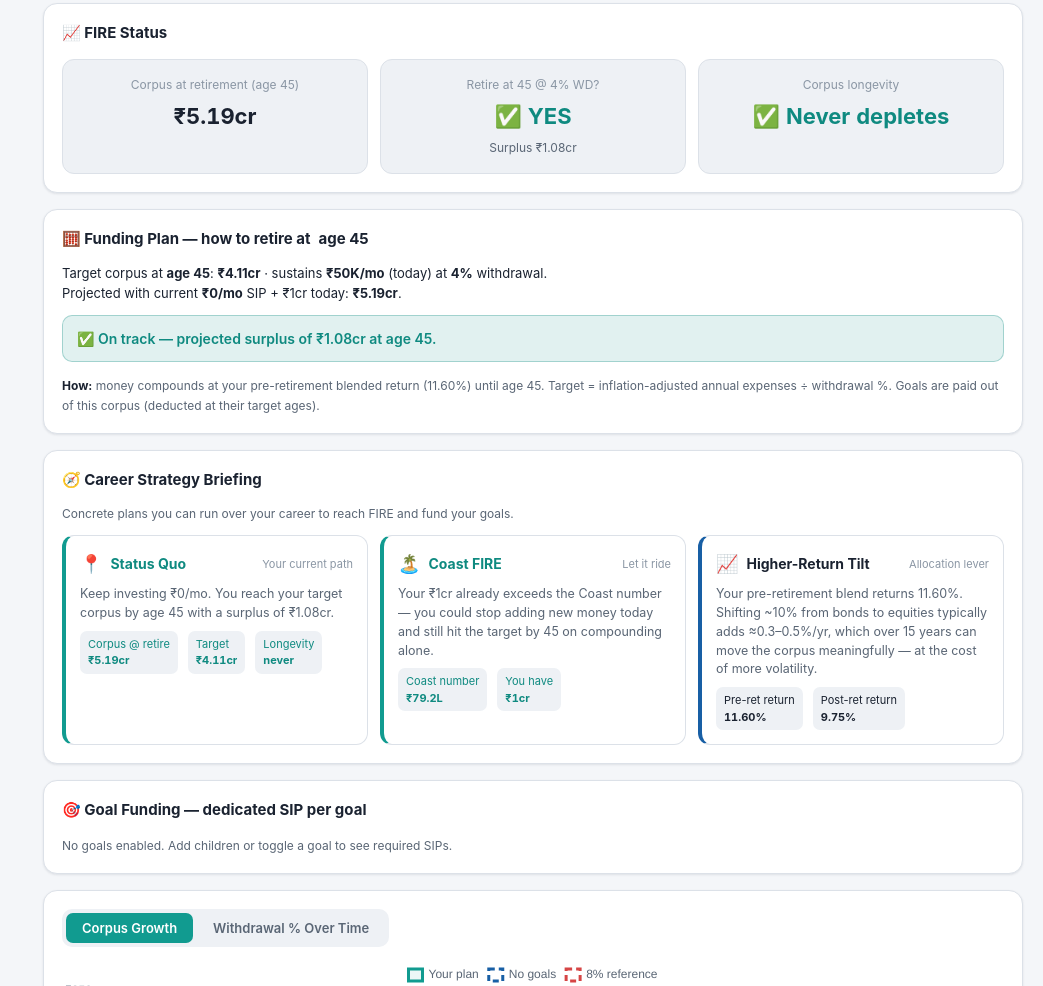
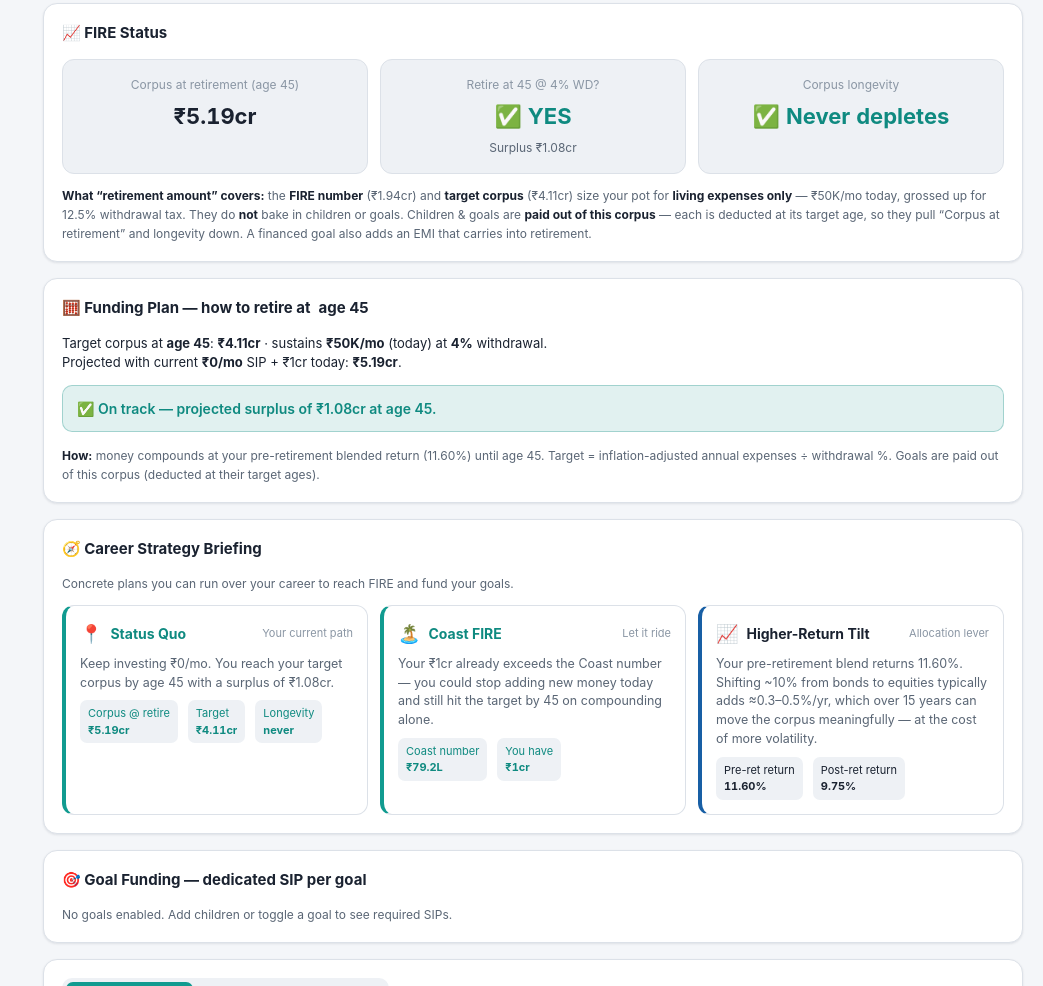
Before and after one commit to ajaykhannaus/fire-planner, a website with bundled scripts: page public/index.html in a window 1280 px wide. Shown: the part 2175-3161 px from the top of the page, without its empty margins (237-1280 px from the left). Built offline with nearby package versions, Linux system fonts and the light colour scheme.

Commit message:
Add FIRE Status explainer: clarify what the retirement amount covers
Adds a note under FIRE Status spelling out that the FIRE number and
target corpus size the pot for living expenses only (grossed up for
withdrawal tax), and that children/goals are either deducted from the
corpus or ring-fenced depending on the separate-goals toggle.

Co-Authored-By: Claude Opus 4.7 <noreply@anthropic.com>

```diff
--- a/public/index.html
+++ b/public/index.html
@@ -106,6 +106,7 @@
       <section class="card">
         <h2>📈 FIRE Status</h2>
         <div class="fire-cards" id="fireCards"></div>
+        <div class="note" id="fireNote"></div>
       </section>
 
       <!-- 7 · Funding plan -->
--- a/public/js/app.js
+++ b/public/js/app.js
@@ -471,6 +471,12 @@ function renderFire(R) {
   ];
   $('fireCards').innerHTML = cards.map(c =>
     `<div class="fire-card"><div class="lbl">${c.lbl}</div><div class="big ${c.cls}">${c.big}</div>${c.sub ? `<div class="small muted">${c.sub}</div>` : ''}</div>`).join('');
+
+  const goalsMode = plan.separateGoals
+    ? `Children &amp; goals are <b>ring-fenced</b> — funded by their own dedicated SIPs (see <b>Goal Funding</b>) and <b>not</b> drawn from this corpus.`
+    : `Children &amp; goals are <b>paid out of this corpus</b> — each is deducted at its target age, so they pull “Corpus at retirement” and longevity down. A financed goal also adds an EMI that carries into retirement.`;
+  $('fireNote').innerHTML =
+    `<b>What “retirement amount” covers:</b> the <b>FIRE number</b> (${isFinite(R.fireNumber) ? money(R.fireNumber) : '—'}) and <b>target corpus</b> (${money(R.required)}) size your pot for <b>living expenses only</b> — ${money(R.monthlyExp)}/mo today, grossed up for ${plan.taxWd ?? 0}% withdrawal tax. They do <b>not</b> bake in children or goals. ${goalsMode}`;
 }
 
 function renderFunding(R) {
```
